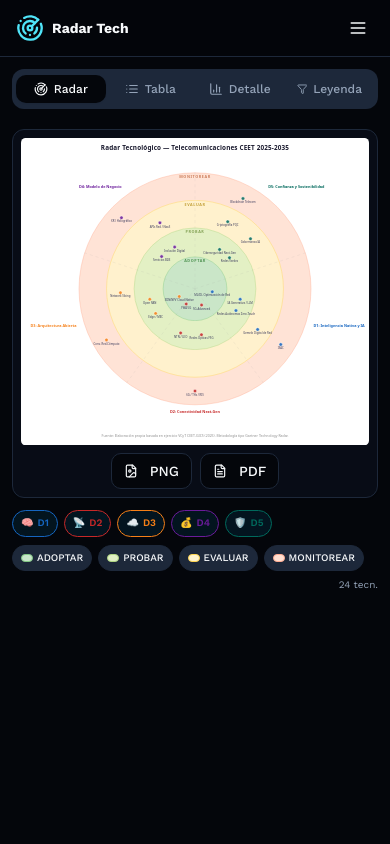
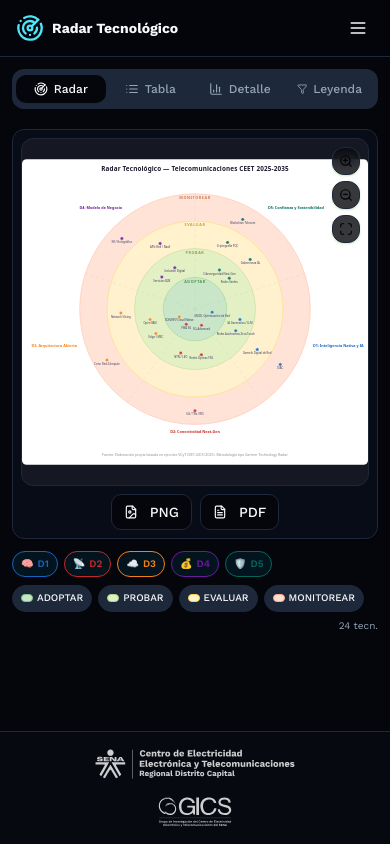
Before and after one commit to MAlexVR/radar_tecnologico, a Next.js app: page / in a window 390 px wide. Built offline with nearby package versions, Linux system fonts and the light colour scheme.

Commit message:
feat: enhance mobile UI consistency (footer, zoom, app name)

```diff
--- a/src/app/layout.tsx
+++ b/src/app/layout.tsx
@@ -44,8 +44,8 @@ export const metadata: Metadata = {
 export const viewport: Viewport = {
   width: "device-width",
   initialScale: 1,
-  maximumScale: 1,
-  userScalable: false,
+  maximumScale: 5,
+  userScalable: true,
   themeColor: [
     { media: "(prefers-color-scheme: light)", color: "#ffffff" },
     { media: "(prefers-color-scheme: dark)", color: "#020617" },
--- a/src/components/molecules/AboutModal.tsx
+++ b/src/components/molecules/AboutModal.tsx
@@ -18,7 +18,7 @@ export function AboutModal() {
       <DialogTrigger asChild>
         <Button variant="ghost" size="sm" className="gap-1">
           <Info className="w-4 h-4" />
-          <span className="hidden sm:inline">Acerca de</span>
+          <span>Acerca de</span>
         </Button>
       </DialogTrigger>
       <DialogContent className="max-w-md max-h-[85vh] overflow-y-auto">
--- a/src/components/molecules/HelpModal.tsx
+++ b/src/components/molecules/HelpModal.tsx
@@ -20,7 +20,7 @@ export function HelpModal() {
       <DialogTrigger asChild>
         <Button variant="ghost" size="sm" className="gap-1">
           <HelpCircle className="w-4 h-4" />
-          <span className="hidden sm:inline">Ayuda</span>
+          <span>Ayuda</span>
         </Button>
       </DialogTrigger>
       <DialogContent className="max-w-2xl max-h-[85vh] p-0 flex flex-col">
@@ -52,18 +52,52 @@ export function HelpModal() {
 
               <div className="grid gap-2 text-sm border rounded-lg p-3 bg-muted/30">
                 {[
-                  { range: "TRL 1-2", title: "Investigación Básica (Inicial)", desc: "Principios observados y formulación del concepto tecnológico.", color: "#4FC3F7" },
-                  { range: "TRL 3-4", title: "Prueba de Concepto (Bajo)", desc: "Validación analítica y experimental en laboratorio.", color: "#FDC300" },
-                  { range: "TRL 5-6", title: "Validación de Prototipo (Medio)", desc: "Componentes validados en entorno relevante y simulación de alta fidelidad.", color: "#E65100" },
-                  { range: "TRL 7-9", title: "Sistema Probado (Alto)", desc: "Sistema completo cualificado y probado en entorno operativo real.", color: "#C62828" },
+                  {
+                    range: "TRL 1-2",
+                    title: "Investigación Básica (Inicial)",
+                    desc: "Principios observados y formulación del concepto tecnológico.",
+                    color: "#4FC3F7",
+                  },
+                  {
+                    range: "TRL 3-4",
+                    title: "Prueba de Concepto (Bajo)",
+                    desc: "Validación analítica y experimental en laboratorio.",
+                    color: "#FDC300",
+                  },
+                  {
+                    range: "TRL 5-6",
+                    title: "Validación de Prototipo (Medio)",
+                    desc: "Componentes validados en entorno relevante y simulación de alta fidelidad.",
+                    color: "#E65100",
+                  },
+                  {
+                    range: "TRL 7-9",
+                    title: "Sistema Probado (Alto)",
+                    desc: "Sistema completo cualificado y probado en entorno operativo real.",
+                    color: "#C62828",
+                  },
                 ].map((item) => (
-                  <div key={item.range} className="grid grid-cols-[80px_1fr] gap-2 items-start">
-                    <Badge variant="outline" className="justify-center" style={{ borderColor: item.color, color: item.color }}>
+                  <div
+                    key={item.range}
+                    className="grid grid-cols-[80px_1fr] gap-2 items-start"
+                  >
+                    <Badge
+                      variant="outline"
+                      className="justify-center"
+                      style={{ borderColor: item.color, color: item.color }}
+                    >
                       {item.range}
                     </Badge>
                     <div>
-                      <span className="font-semibold block" style={{ color: item.color }}>{item.title}</span>
-                      <span className="text-xs text-muted-foreground">{item.desc}</span>
+                      <span
+                        className="font-semibold block"
+                        style={{ color: item.color }}
+                      >
+                        {item.title}
+                      </span>
+                      <span className="text-xs text-muted-foreground">
+                        {item.desc}
+                      </span>
                     </div>
                   </div>
                 ))}
@@ -86,9 +120,15 @@ export function HelpModal() {
                     <div className="flex items-center gap-2">
                       <div
                         className="w-5 h-3.5 rounded-sm border"
-                        style={{ backgroundColor: ring.fillColor, borderColor: ring.borderColor }}
+                        style={{
+                          backgroundColor: ring.fillColor,
+                          borderColor: ring.borderColor,
+                        }}
                       />
-                      <span className="font-bold text-sm" style={{ color: ring.labelColor }}>
+                      <span
+                        className="font-bold text-sm"
+                        style={{ color: ring.labelColor }}
+                      >
                         {ring.label}
                       </span>
                     </div>
--- a/src/components/organisms/Header.tsx
+++ b/src/components/organisms/Header.tsx
@@ -26,7 +26,7 @@ export function Header() {
               Telecomunicaciones CEET • SENA • 2025-2035
             </p>
           </div>
-          <h1 className="sm:hidden text-sm font-bold">Radar Tech</h1>
+          <h1 className="sm:hidden text-sm font-bold">Radar Tecnológico</h1>
         </div>
 
         {/* Desktop */}
--- a/src/components/organisms/RadarLegend.tsx
+++ b/src/components/organisms/RadarLegend.tsx
@@ -1,6 +1,7 @@
 "use client";
 
 import { RINGS, SECTORS } from "@/lib/radar-data";
+import { Gauge } from "lucide-react";
 
 export function RadarLegend() {
   return (
@@ -49,6 +50,21 @@ export function RadarLegend() {
           ))}
         </div>
       </div>
+
+      {/* TRL Bar (Temperature) */}
+      <div className="border-t pt-3">
+        <div className="flex items-center gap-1.5 mb-2">
+          <Gauge className="w-3 h-3 text-muted-foreground" />
+          <span className="text-[9px] font-bold uppercase tracking-widest text-muted-foreground">
+            Nivel de TRL
+          </span>
+        </div>
+        <div className="h-1.5 rounded-full bg-gradient-to-r from-[#4FC3F7] via-[#FDC300] via-[#E65100] to-[#C62828] mb-1.5" />
+        <div className="flex justify-between text-[8px] text-muted-foreground">
+          <span>Inicial (1-2)</span>
+          <span>Alto (7-9)</span>
+        </div>
+      </div>
     </div>
   );
 }
--- a/src/components/templates/RadarTemplate.tsx
+++ b/src/components/templates/RadarTemplate.tsx
@@ -288,7 +288,41 @@ export function RadarTemplate() {
           <TabsContent value="radar">
             <Card>
               <CardContent className="p-2">
-                <div className="flex items-center justify-center">
+                <div className="relative overflow-hidden aspect-square flex items-center justify-center bg-white/5 rounded-lg border">
+                  {/* Mobile Zoom Controls */}
+                  <div className="absolute top-2 right-2 flex flex-col gap-1.5 z-10">
+                    <Button
+                      size="icon-sm"
+                      onClick={handleZoomIn}
+                      className="h-7 w-7 bg-background/80 backdrop-blur border shadow-sm hover:bg-background"
+                    >
+                      <ZoomIn className="w-3.5 h-3.5" />
+                    </Button>
+                    <Button
+                      size="icon-sm"
+                      onClick={handleZoomOut}
+                      className="h-7 w-7 bg-background/80 backdrop-blur border shadow-sm hover:bg-background"
+                    >
+                      <ZoomOut className="w-3.5 h-3.5" />
+                    </Button>
+                    <Button
+                      size="icon-sm"
+                      onClick={handleResetZoom}
+                      className="h-7 w-7 bg-background/80 backdrop-blur border shadow-sm hover:bg-background"
+                    >
+                      <Maximize className="w-3.5 h-3.5" />
+                    </Button>
+                  </div>
+
+                  <div
+                    style={{
+                      transform: `scale(${zoomLevel}) translate(${pan.x}px, ${pan.y}px)`,
+                      transition: "transform 0.1s ease-out",
+                    }}
+                    className="w-full h-full flex items-center justify-center"
+                    // Touch handlers for panning could be added here if needed,
+                    // but browser native zoom is now enabled too.
+                  >
                     <RadarChart
                       ref={svgRef}
                       filteredTechs={filteredTechs}
@@ -302,6 +336,7 @@ export function RadarTemplate() {
                       }}
                       onHover={setHoveredTech}
                     />
+                  </div>
                 </div>
                 {/* Mobile export */}
                 <div className="flex gap-2 mt-2 justify-center">
@@ -599,16 +634,17 @@ export function RadarTemplate() {
       </main>
 
       {/* Compact footer with logos */}
-      <footer className="hidden md:flex items-center justify-center gap-8 border-t bg-card/50 px-4 py-2">
+      {/* Footer with logos */}
+      <footer className="flex flex-col md:flex-row items-center justify-center gap-4 md:gap-8 border-t bg-card/50 px-4 py-4 md:py-2">
         <img
           src="/logo-centro-formacion.svg"
           alt="Centro de Electricidad, Electrónica y Telecomunicaciones"
-          className="h-10 w-auto opacity-80"
+          className="h-8 md:h-10 w-auto opacity-80"
         />
         <img
           src="/logo-grupo-investigacion.svg"
           alt="Grupo de Investigación GICS"
-          className="h-10 w-auto opacity-80"
+          className="h-8 md:h-10 w-auto opacity-80"
         />
       </footer>
     </div>
```
Lines whose indentation alone changed are shown as unchanged.
